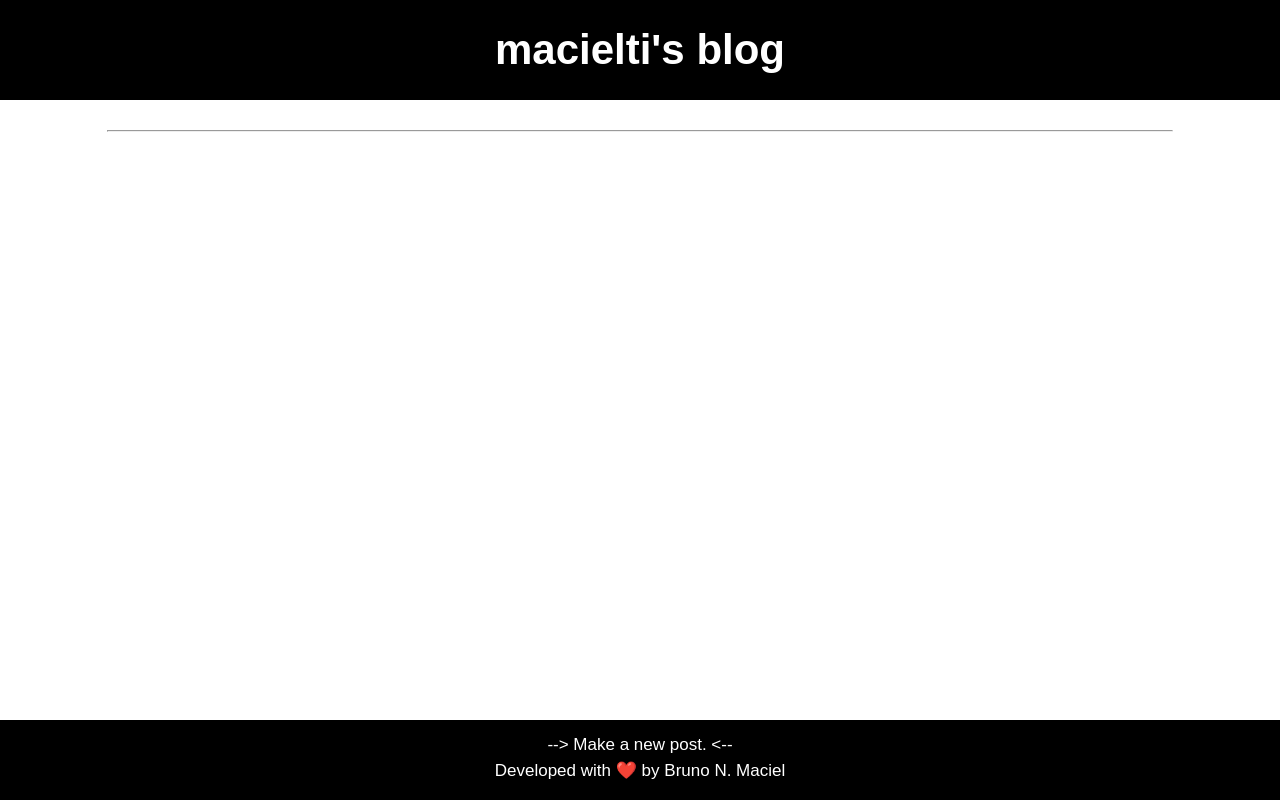
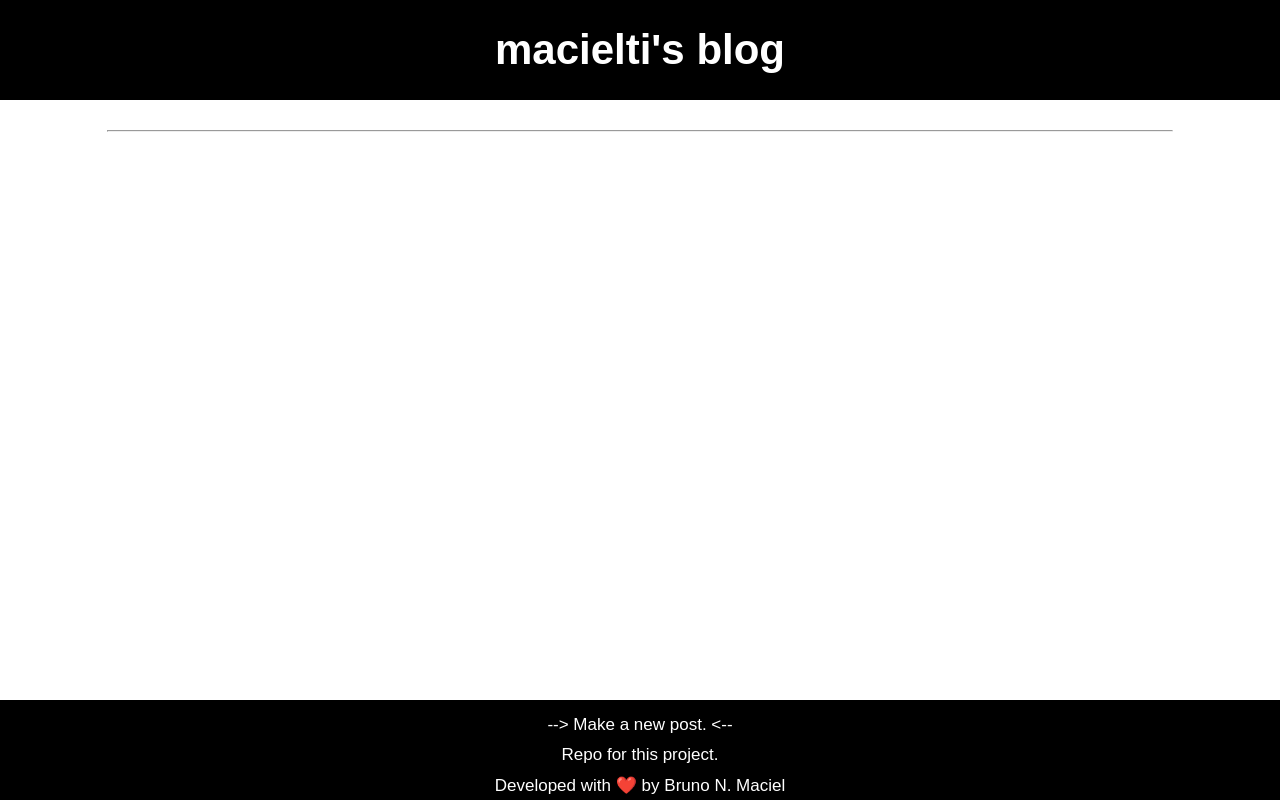
Before and after one commit to macielti/basic-blog-exercise, a Python web app: template templates/post.html in a window 1280 px wide. Run offline with Jinja, Linux system fonts and the light colour scheme; the template is opened without the code that fills it, so the values that code supplies are empty.

Commit message:
changes in the style.

```diff
--- a/css/style.css
+++ b/css/style.css
@@ -7,7 +7,7 @@
 .container{
     min-height: 100vh;
     display: grid;
-    grid-template: 100px auto 80px / repeat(12, 1fr);
+    grid-template: 100px auto 100px / repeat(12, 1fr);
 }
 
 .header a {
@@ -96,11 +96,12 @@
 
 .footer {
     display: grid;
-    grid-template: 1fr 1fr/ 1fr;
+    grid-template: 1fr 1fr 1fr/ 1fr;
     grid-column: 1 / -1;
     grid-row: 3/ -1;
     padding: 15px;
     background-color: black;
+    grid-gap: 10px;
 }
 .footer a{
     text-align: center;
--- a/templates/base.html
+++ b/templates/base.html
@@ -16,6 +16,7 @@
         </main>
         <footer class="footer">
             <a href="/new-post"> --> Make a new post. <--</a>
+            <a href="https://github.com/macielti/basic-blog-exercise" target="_blank">Repo for this project.</a>
             <a href="https://github.com/macielti" target="_blank">Developed with ❤️ by Bruno N. Maciel</a>
         </footer>
     </body>
```
Also changed, not shown: README.md.
